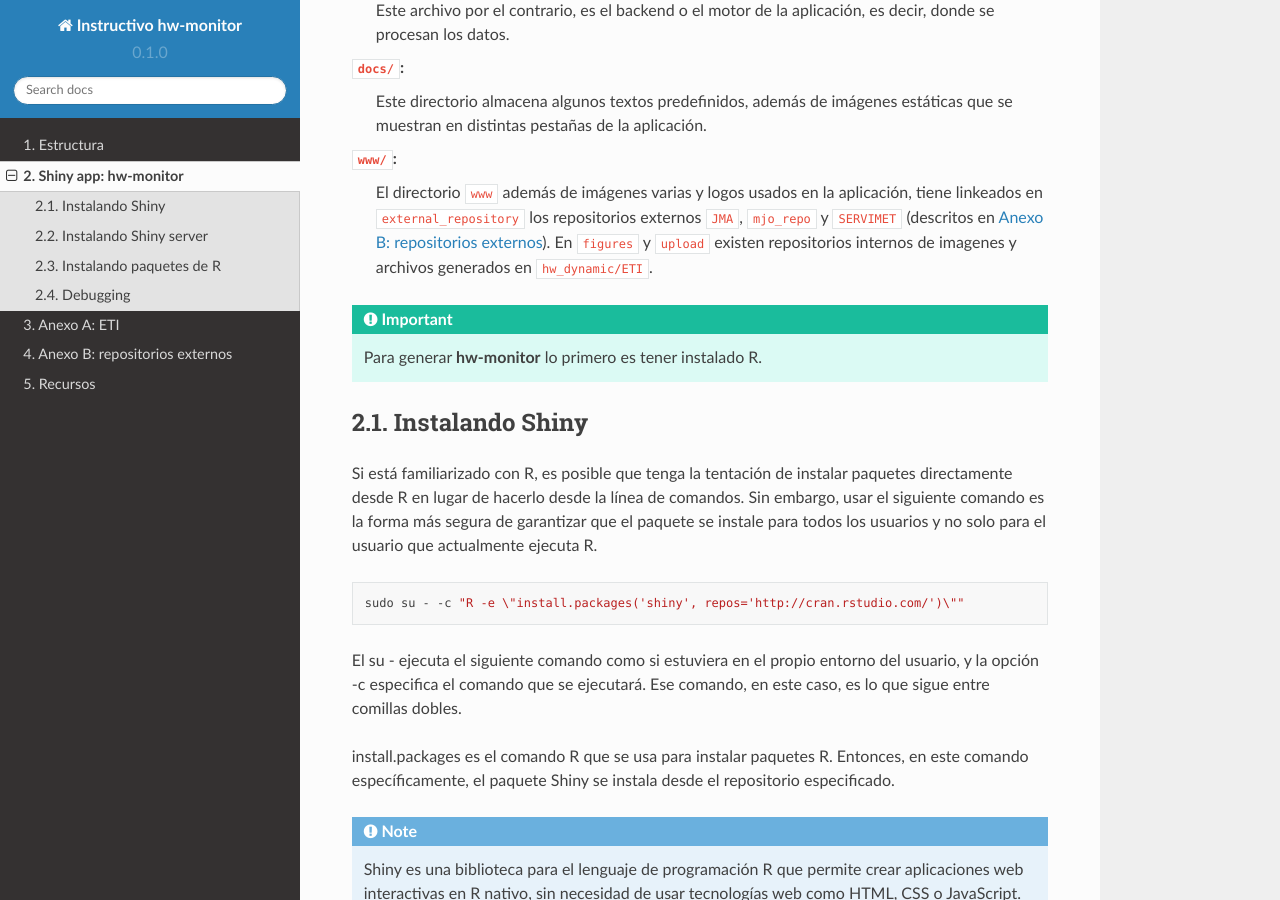
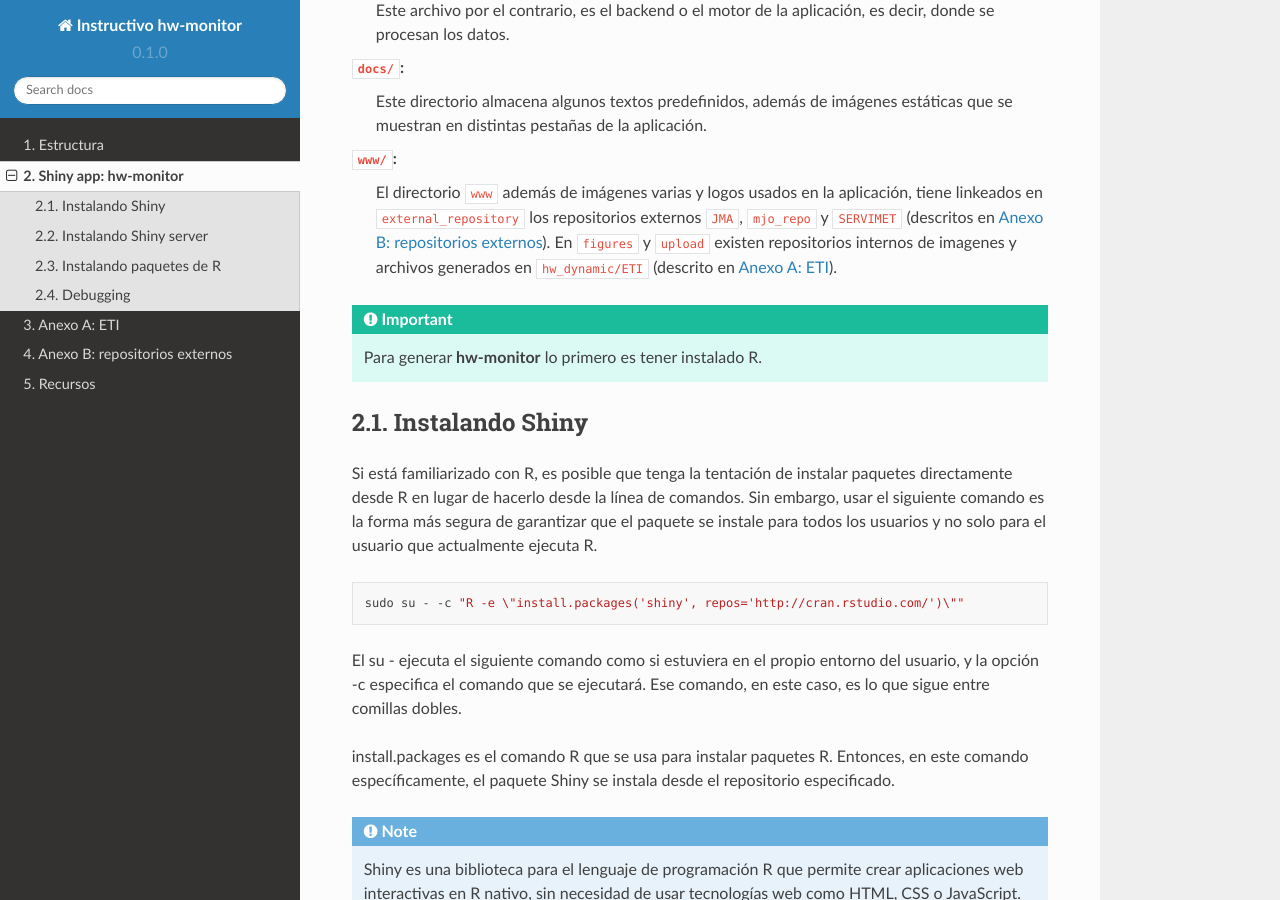
Before and after one commit to chsegura/rtd-tutorial, a Sphinx documentation site: the page built from docs/source/monitor.rst, in a window 1280 px wide and 900 px high, scrolled down 679 px. Built offline with Sphinx 7.4.7 and the Read the Docs theme 2.0.0, drawn with Linux system fonts in a browser that asks for light colours.

Commit message:
Update monitor.rst

```diff
--- a/docs/source/monitor.rst
+++ b/docs/source/monitor.rst
@@ -31,7 +31,7 @@
    Este directorio almacena algunos textos predefinidos, además de imágenes estáticas que se muestran en distintas pestañas de la aplicación.
 
 ``www/``:
-   El directorio ``www`` además de imágenes varias y logos usados en la aplicación, tiene linkeados en ``external_repository`` los repositorios externos ``JMA``, ``mjo_repo`` y ``SERVIMET`` (descritos en :doc:`anexoB`). En ``figures`` y ``upload`` existen repositorios internos de imagenes y archivos generados en ``hw_dynamic/ETI``.
+   El directorio ``www`` además de imágenes varias y logos usados en la aplicación, tiene linkeados en ``external_repository`` los repositorios externos ``JMA``, ``mjo_repo`` y ``SERVIMET`` (descritos en :doc:`anexoB`). En ``figures`` y ``upload`` existen repositorios internos de imagenes y archivos generados en ``hw_dynamic/ETI`` (descrito en :doc:`anexoA`).
 
 
 .. Important::
```
